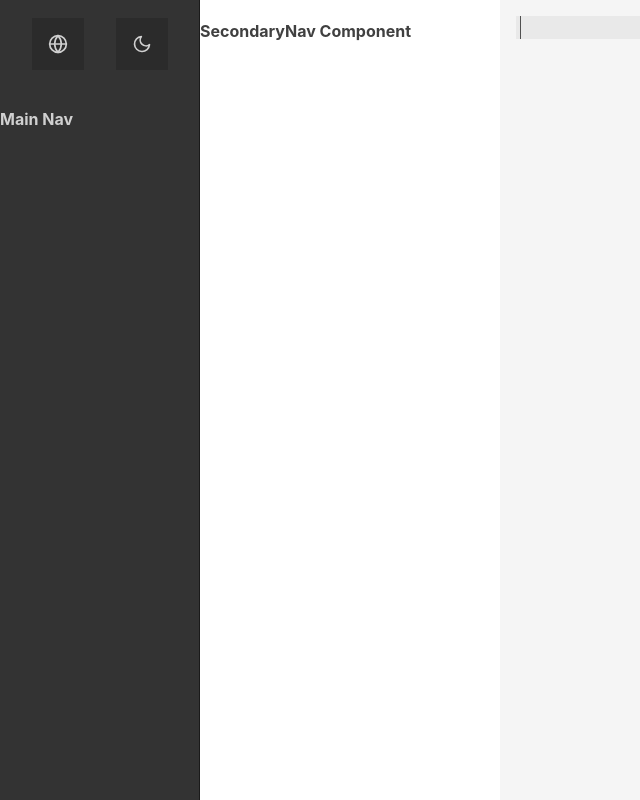
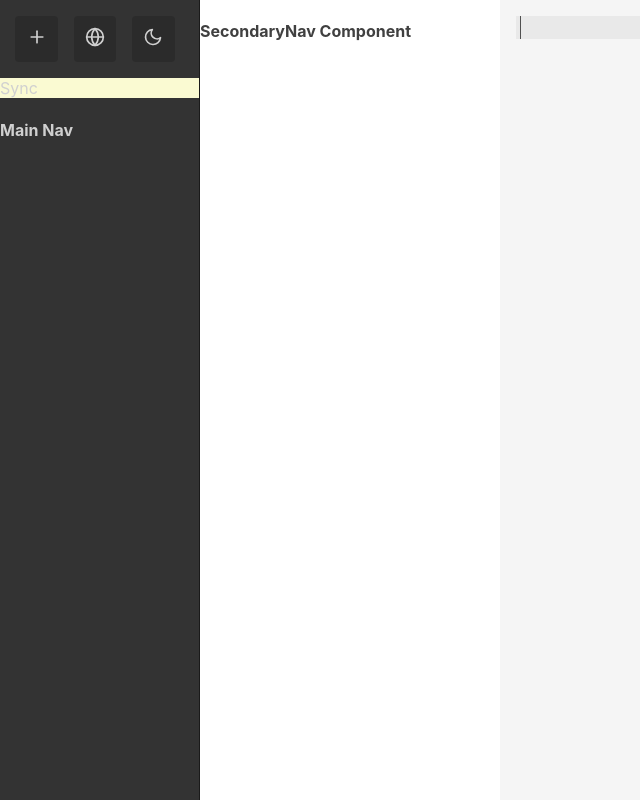
Before and after one commit to jm1200/pilot-notes, a React (Create React App) app: page / in a window 1280 px wide. Shown: the whole page, without its empty margins (0-640 px from the left). Built offline with nearby package versions, Linux system fonts and the light colour scheme.

Commit message:
learned about sass interpolation and variables. added 'add Note' icon.

```diff
--- a/src/components/MainNavActionButton.tsx
+++ b/src/components/MainNavActionButton.tsx
@@ -24,7 +24,7 @@ const MainNavActionButton: React.FC<MainNavActionButtonProps> = props => {
       <span>
         <IconCmp
           size={20}
-          className="main-nav-action-button-icon"
+          className="action-button-icon"
           //   color={iconColor}
           aria-hidden="true"
           focusable="false"
--- a/src/containers/MainNav.tsx
+++ b/src/containers/MainNav.tsx
@@ -1,5 +1,5 @@
 import React from "react";
-import { Sun, Moon, Globe } from "react-feather";
+import { Sun, Moon, Globe, Plus } from "react-feather";
 import MainNavActionButton from "components/MainNavActionButton";
 import { useSelector, useDispatch } from "react-redux";
 import {
@@ -27,7 +27,12 @@ const MainNav: React.FC<IMainNavProps> = props => {
 
   return (
     <aside className="main-nav">
-      <section className="options-container">
+      <section className="main-nav-actions">
+        <MainNavActionButton
+          handler={toggleAlternates}
+          icon={Plus}
+          label={"Add Note"}
+        />
         <MainNavActionButton
           handler={toggleAlternates}
           icon={Globe}
@@ -47,6 +52,8 @@ const MainNav: React.FC<IMainNavProps> = props => {
           />
         )}
       </section>
+      <section className="main-nav-body"></section>
+      <section className="main-nav-synced">Sync</section>
       <h4>Main Nav</h4>
     </aside>
   );
--- /dev/null
+++ b/src/styles/_buttons.scss
@@ -0,0 +1,32 @@
+%buttons {
+  border: 2px solid $primary;
+  border-radius: 4px;
+  background: $primary;
+  color: white;
+  font-weight: 600;
+  font-size: 1rem;
+  padding: 0.75rem 1.25rem;
+  margin: 0 0 0.5rem 0;
+  cursor: pointer;
+}
+
+%buttons-hover {
+  background: $primary;
+}
+
+%buttons-focus {
+  outline: none;
+}
+
+#{$buttons} {
+  @extend %buttons;
+
+  &:hover,
+  &:active {
+    @extend %buttons-hover;
+  }
+
+  &:focus {
+    @extend %buttons-focus;
+  }
+}
--- a/src/styles/_main-nav.scss
+++ b/src/styles/_main-nav.scss
@@ -2,22 +2,28 @@
   background: $app-sidebar-color;
   color: $light-font-color;
   border-right: 1px solid darken($app-sidebar-color, 10%);
+  padding: 1rem 0 0.25rem;
 
-  .options-container {
+  @include small-breakpoint {
+    width: $app-sidebar-width;
+  }
+
+  &-actions {
     display: flex;
     align-items: center;
     justify-content: center;
     margin-bottom: 1rem;
+    max-width: calc(#{$app-sidebar-width} - 10px);
   }
 
   .action-button {
-    cursor: pointer;
-    display: flex;
-    align-items: center;
-    justify-content: space-between;
+    // cursor: pointer;
+    // display: flex;
+    // align-items: center;
+    // justify-content: space-between;
     background: darken($app-sidebar-color, 3%);
-    padding: 1rem;
-    margin: 0.5rem 1rem;
+    padding: 0.7rem;
+    margin: 0 0.5rem;
     border: none !important;
 
     span {
@@ -36,8 +42,16 @@
       outline: none;
     }
 
-    .main-nav-action-button-icon {
+    .action-button-icon {
       stroke: $light-font-color;
     }
   }
+
+  &-body {
+    background: lightblue;
+  }
+
+  &-synced {
+    background: lightgoldenrodyellow;
+  }
 }
--- a/src/styles/index.scss
+++ b/src/styles/index.scss
@@ -10,3 +10,4 @@
 @import "dark";
 @import "new-moon";
 @import "alternates-tool";
+@import "buttons";
```
